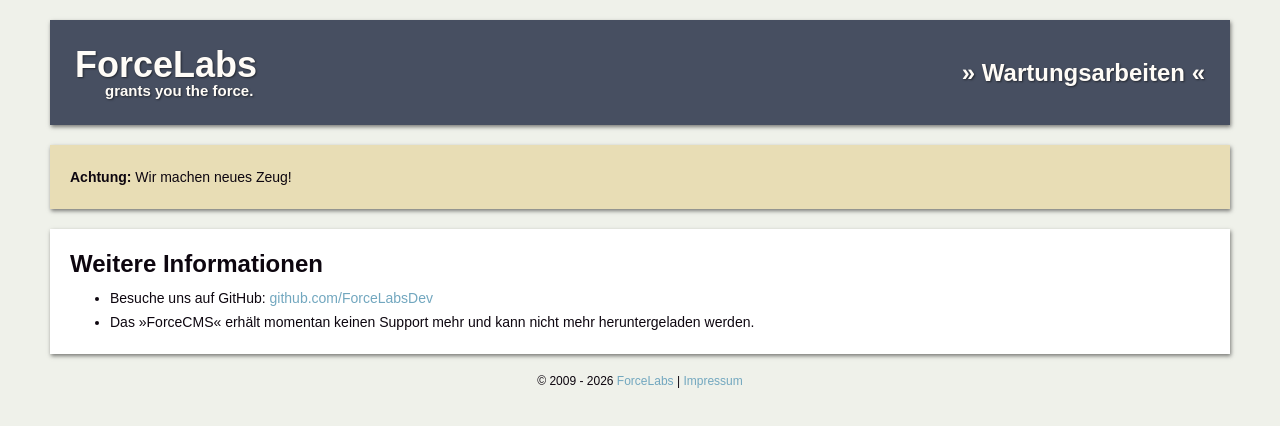
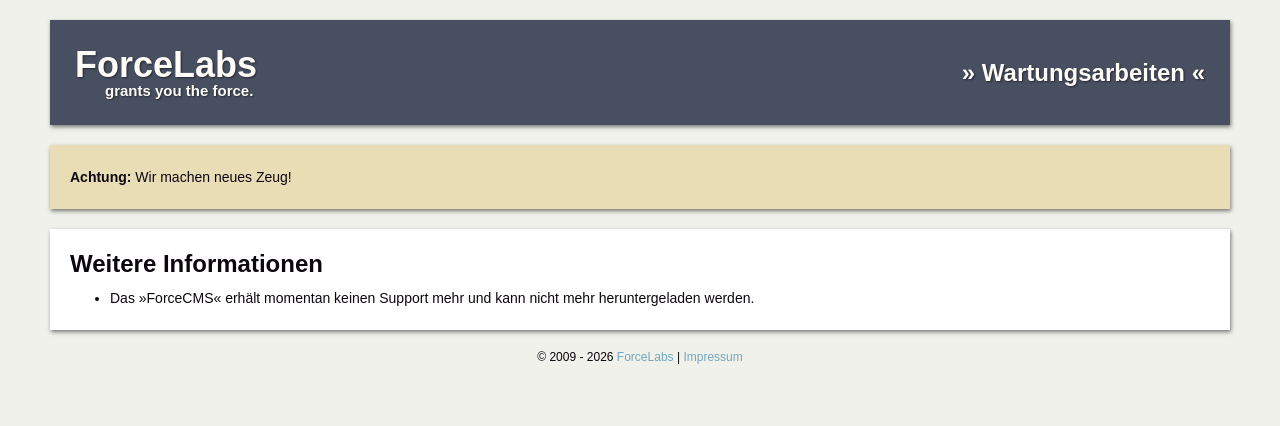
Before and after one commit to ForceLabsDev/forcelabs.de, a Next.js app: page / in a window 1280 px wide. Shown: the top 426 px of the page. Built offline with nearby package versions, Linux system fonts and the light colour scheme.

Commit message:
Remove GitHub link from start page

```diff
--- a/app/page.tsx
+++ b/app/page.tsx
@@ -11,12 +11,6 @@ export default function Page() {
                     <h2>Weitere Informationen</h2>
                     <ul>
                         <li>
-                            Besuche uns auf GitHub:{" "}
-                            <a href="https://github.com/ForceLabsDev">
-                                github.com/ForceLabsDev
-                            </a>
-                        </li>
-                        <li>
                             Das &raquo;ForceCMS&laquo; erhält momentan keinen Support mehr und
                             kann nicht mehr heruntergeladen werden.
                         </li>
```
